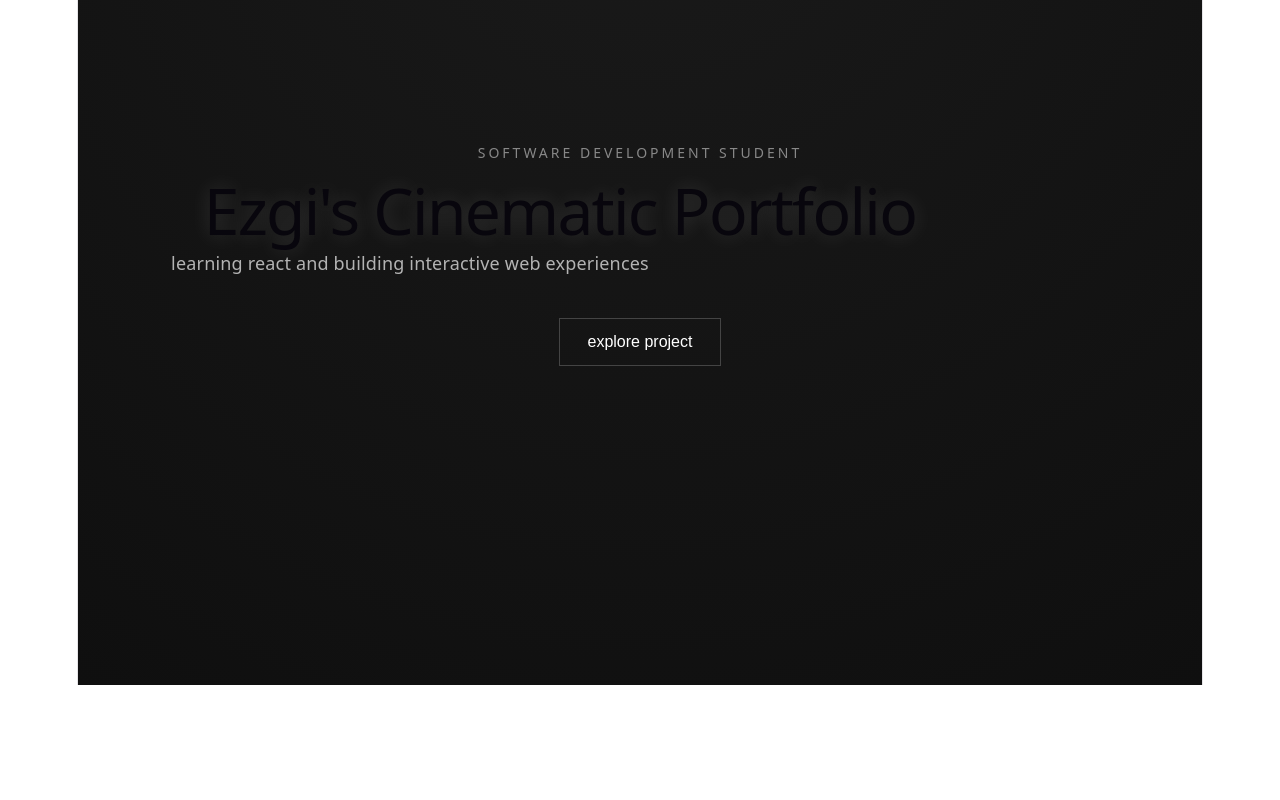
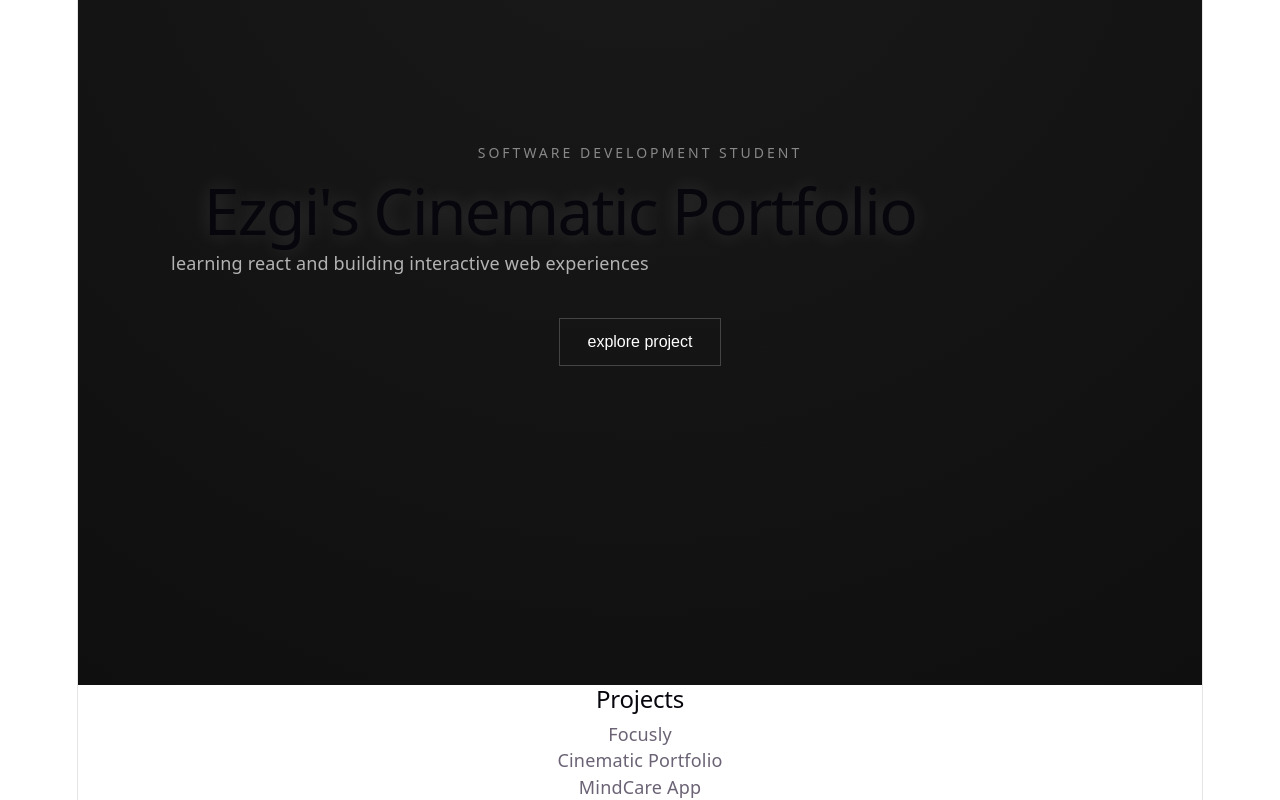
Before and after one commit to ezginy/cinematic-portfolio, a React (Vite) app: page / in a window 1280 px wide. Shown: the part 179-979 px from the top of the page. Before the commit the page ends 864 px from the top, so only its background shows below. Built offline with nearby package versions, Linux system fonts and the light colour scheme.

Commit message:
create projects section
- added projects component
- rendered project list with map()
- added unique keys to project items

```diff
--- a/src/App.jsx
+++ b/src/App.jsx
@@ -1,4 +1,5 @@
 import Hero from "./components/Hero"
+import Projects from "./components/Projects"
 
 function App() {
   return (
@@ -8,6 +9,8 @@ function App() {
         subtitle="software development student"
         description="learning react and building interactive web experiences"
       />
+
+      <Projects/>
     </div>
   )
 }
--- /dev/null
+++ b/src/components/Projects.jsx
@@ -0,0 +1,22 @@
+function Projects() {
+
+    const projects = [
+        "Focusly",
+        "Cinematic Portfolio",
+        "MindCare App"
+    ]
+
+    return (
+        <section>
+
+            <h2>Projects</h2>
+
+            {projects.map((project) => (
+                <p>{project}</p>
+            ))}
+
+        </section>
+    )
+}
+
+export default Projects
```
